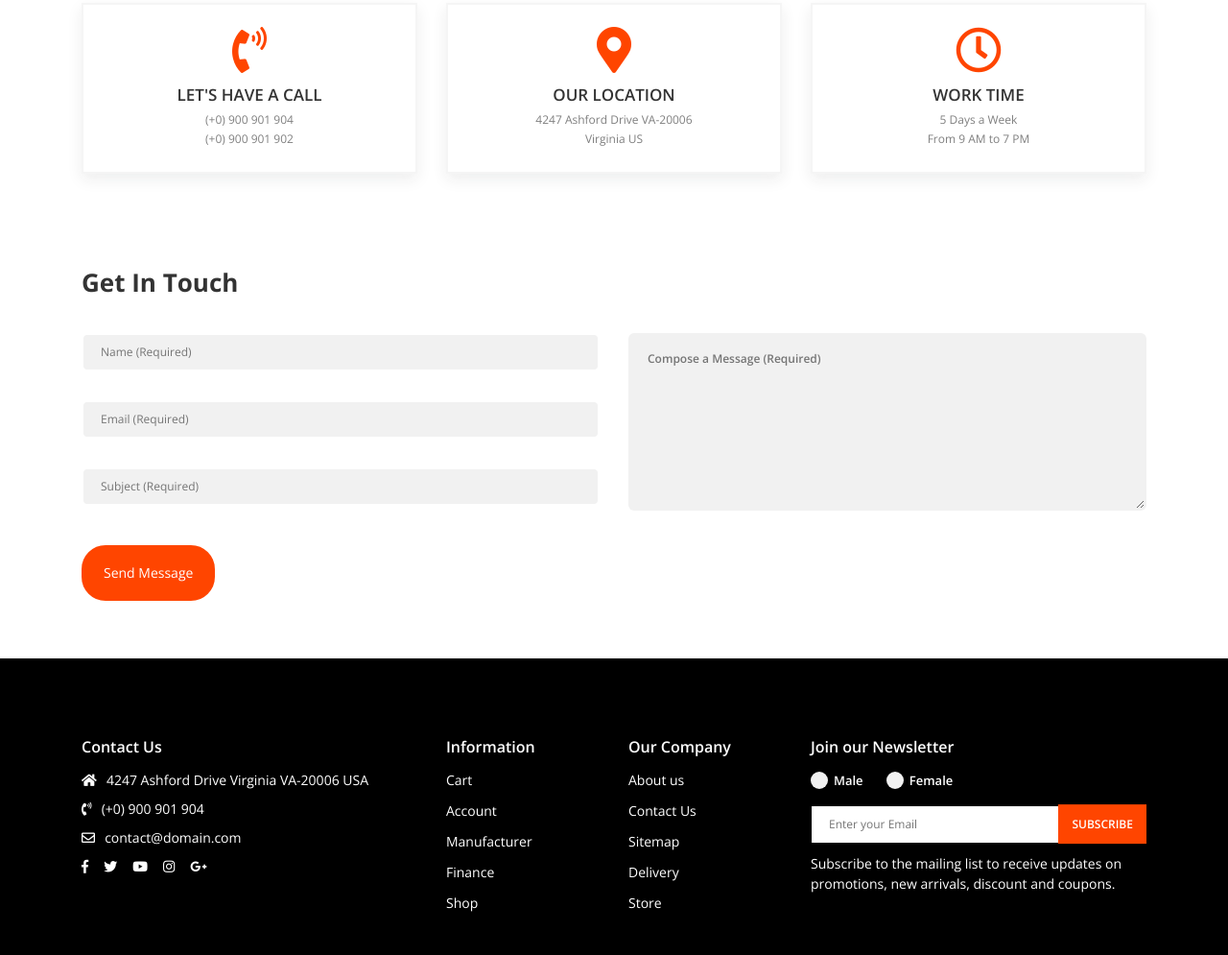
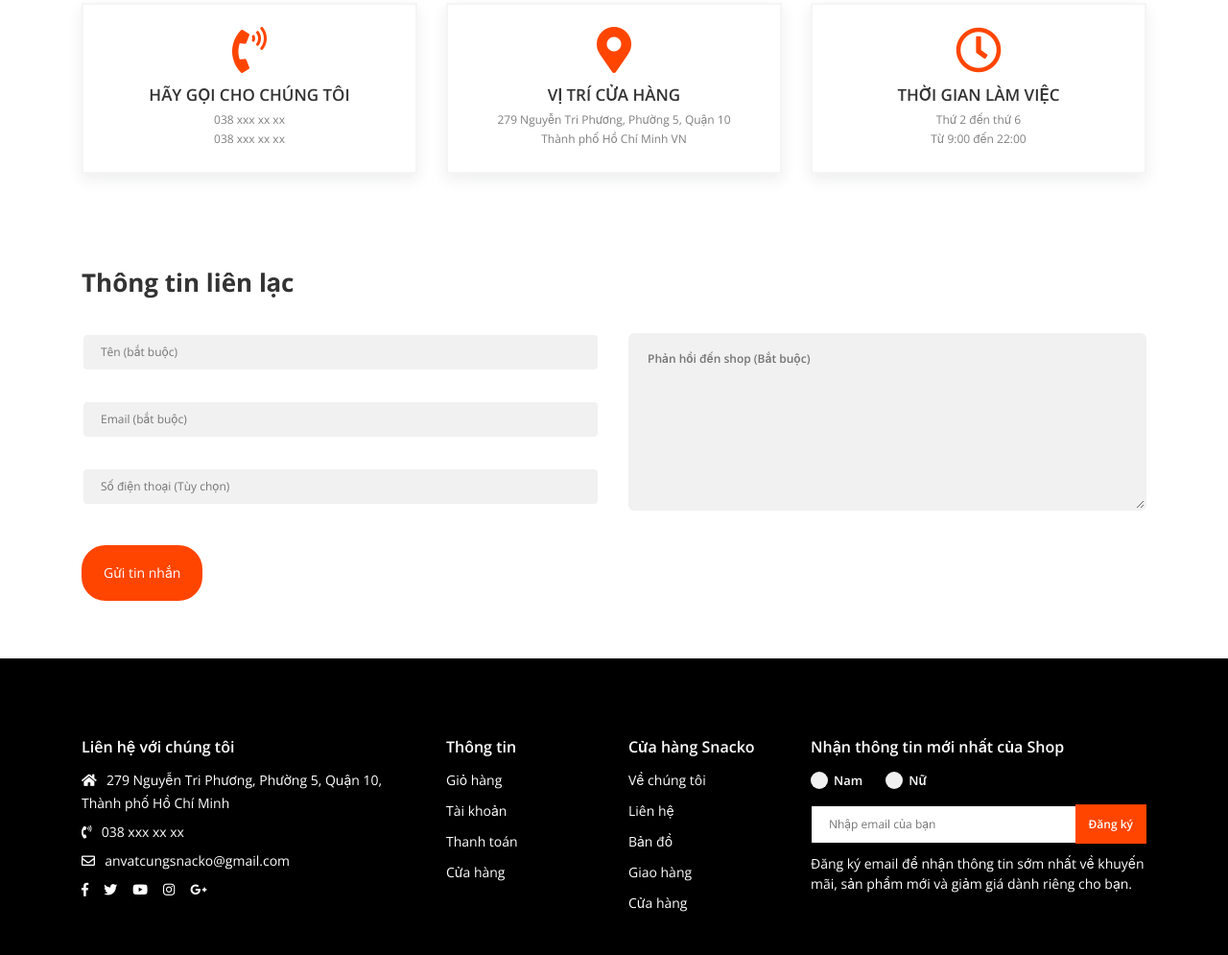
Before and after one commit to thilinnd/AnvatcungSnacko, a plain HTML site: page contact.html in a window 1280 px wide. Shown: the part 847-1842 px from the top of the page at 96% size. Drawn offline with nearby package versions, Linux system fonts and the light colour scheme; some packages are replaced by stand-ins of ours.

Commit message:
Update contact 2511

```diff
--- a/contact.html
+++ b/contact.html
@@ -157,12 +157,12 @@
                                         </ul>
                                         <!--====== End - Dropdown ======-->
                                     </li>
-                                    <li data-tooltip="tooltip" data-placement="left" title="Contact">
+                                    <li data-tooltip="tooltip" data-placement="left" title="Liên hệ">
 
                                         <a href="tel:+0900901904"><i class="fas fa-phone-volume"></i></a></li>
                                     <li data-tooltip="tooltip" data-placement="left" title="Mail">
 
-                                        <a href="mailto:contact@domain.com"><i class="far fa-envelope"></i></a></li>
+                                        <a href="anvatcungsnacko@gmail.com"><i class="far fa-envelope"></i></a></li>
                                 </ul>
                                 <!--====== End - List ======-->
                             </div>
@@ -1148,7 +1148,7 @@
                                                 <a href="about.html">About us</a></li>
                                             <li>
 
-                                                <a href="contact.html">Contact</a></li>
+                                                <a href="contact.html"> Liên hệ </a></li>
                                             <li>
 
                                                 <a href="404.html">404</a></li>
@@ -1389,10 +1389,10 @@
                                 <ul class="breadcrumb__list">
                                     <li class="has-separator">
 
-                                        <a href="index.html">Home</a></li>
+                                        <a href="index.html">Trang chủ</a></li>
                                     <li class="is-marked">
 
-                                        <a href="contact.html">Contact</a></li>
+                                        <a href="contact.html">Liên hệ</a></li>
                                 </ul>
                             </div>
                         </div>
@@ -1434,11 +1434,11 @@
                                     <div class="contact-o__wrap">
                                         <div class="contact-o__icon"><i class="fas fa-phone-volume"></i></div>
 
-                                        <span class="contact-o__info-text-1">LET'S HAVE A CALL</span>
-
-                                        <span class="contact-o__info-text-2">(+0) 900 901 904</span>
-
-                                        <span class="contact-o__info-text-2">(+0) 900 901 902</span>
+                                        <span class="contact-o__info-text-1">HÃY GỌI CHO CHÚNG TÔI</span>
+
+                                        <span class="contact-o__info-text-2">038 xxx xx xx</span>
+
+                                        <span class="contact-o__info-text-2">038 xxx xx xx</span>
                                     </div>
                                 </div>
                             </div>
@@ -1447,11 +1447,11 @@
                                     <div class="contact-o__wrap">
                                         <div class="contact-o__icon"><i class="fas fa-map-marker-alt"></i></div>
 
-                                        <span class="contact-o__info-text-1">OUR LOCATION</span>
-
-                                        <span class="contact-o__info-text-2">4247 Ashford Drive VA-20006</span>
-
-                                        <span class="contact-o__info-text-2">Virginia US</span>
+                                        <span class="contact-o__info-text-1">VỊ TRÍ CỬA HÀNG</span>
+
+                                        <span class="contact-o__info-text-2">279 Nguyễn Tri Phương, Phường 5, Quận 10</span>
+
+                                        <span class="contact-o__info-text-2">Thành phố Hồ Chí Minh VN</span>
                                     </div>
                                 </div>
                             </div>
@@ -1460,11 +1460,11 @@
                                     <div class="contact-o__wrap">
                                         <div class="contact-o__icon"><i class="far fa-clock"></i></div>
 
-                                        <span class="contact-o__info-text-1">WORK TIME</span>
-
-                                        <span class="contact-o__info-text-2">5 Days a Week</span>
-
-                                        <span class="contact-o__info-text-2">From 9 AM to 7 PM</span>
+                                        <span class="contact-o__info-text-1">THỜI GIAN LÀM VIỆC</span>
+
+                                        <span class="contact-o__info-text-2">Thứ 2 đến thứ 6</span>
+
+                                        <span class="contact-o__info-text-2">Từ 9:00 đến 22:00</span>
                                     </div>
                                 </div>
                             </div>
@@ -1486,7 +1486,7 @@
                             <div class="col-lg-12">
                                 <div class="contact-area u-h-100">
                                     <div class="contact-area__heading">
-                                        <h2>Get In Touch</h2>
+                                        <h2>Thông tin liên lạc</h2>
                                     </div>
                                     <form class="contact-f" method="post" action="index.html">
                                         <div class="row">
@@ -1495,26 +1495,26 @@
 
                                                     <label for="c-name"></label>
 
-                                                    <input class="input-text input-text--border-radius input-text--primary-style" type="text" id="c-name" placeholder="Name (Required)" required></div>
+                                                    <input class="input-text input-text--border-radius input-text--primary-style" type="text" id="c-name" placeholder="Tên (bắt buộc)" required></div>
                                                 <div class="u-s-m-b-30">
 
                                                     <label for="c-email"></label>
 
-                                                    <input class="input-text input-text--border-radius input-text--primary-style" type="text" id="c-email" placeholder="Email (Required)" required></div>
+                                                    <input class="input-text input-text--border-radius input-text--primary-style" type="text" id="c-email" placeholder="Email (bắt buộc)" required></div>
                                                 <div class="u-s-m-b-30">
 
                                                     <label for="c-subject"></label>
 
-                                                    <input class="input-text input-text--border-radius input-text--primary-style" type="text" id="c-subject" placeholder="Subject (Required)" required></div>
+                                                    <input class="input-text input-text--border-radius input-text--primary-style" type="text" id="c-subject" placeholder="Số điện thoại (Tùy chọn)" optional></div>
                                             </div>
                                             <div class="col-lg-6 col-md-6 u-h-100">
                                                 <div class="u-s-m-b-30">
 
-                                                    <label for="c-message"></label><textarea class="text-area text-area--border-radius text-area--primary-style" id="c-message" placeholder="Compose a Message (Required)" required></textarea></div>
+                                                    <label for="c-message"></label><textarea class="text-area text-area--border-radius text-area--primary-style" id="c-message" placeholder="Phản hồi đến shop (Bắt buộc)" required></textarea></div>
                                             </div>
                                             <div class="col-lg-12">
 
-                                                <button class="btn btn--e-brand-b-2" type="submit">Send Message</button></div>
+                                                <button class="btn btn--e-brand-b-2" type="submit">Gửi tin nhắn</button></div>
                                         </div>
                                     </form>
                                 </div>
@@ -1537,16 +1537,16 @@
                         <div class="col-lg-4 col-md-6">
                             <div class="outer-footer__content u-s-m-b-40">
 
-                                <span class="outer-footer__content-title">Contact Us</span>
+                                <span class="outer-footer__content-title">Liên hệ với chúng tôi</span>
                                 <div class="outer-footer__text-wrap"><i class="fas fa-home"></i>
 
-                                    <span>4247 Ashford Drive Virginia VA-20006 USA</span></div>
+                                    <span>279 Nguyễn Tri Phương, Phường 5, Quận 10, Thành phố Hồ Chí Minh</span></div>
                                 <div class="outer-footer__text-wrap"><i class="fas fa-phone-volume"></i>
 
-                                    <span>(+0) 900 901 904</span></div>
+                                    <span>038 xxx xx xx</span></div>
                                 <div class="outer-footer__text-wrap"><i class="far fa-envelope"></i>
 
-                                    <span>contact@domain.com</span></div>
+                                    <span>anvatcungsnacko@gmail.com</span></div>
                                 <div class="outer-footer__social">
                                     <ul>
                                         <li>
@@ -1573,24 +1573,22 @@
                                 <div class="col-lg-6 col-md-6">
                                     <div class="outer-footer__content u-s-m-b-40">
 
-                                        <span class="outer-footer__content-title">Information</span>
+                                        <span class="outer-footer__content-title">Thông tin</span>
                                         <div class="outer-footer__list-wrap">
                                             <ul>
                                                 <li>
 
-                                                    <a href="cart.html">Cart</a></li>
+                                                    <a href="cart.html">Giỏ hàng</a></li>
                                                 <li>
 
-                                                    <a href="dashboard.html">Account</a></li>
+                                                    <a href="dashboard.html">Tài khoản</a></li>
+
                                                 <li>
 
-                                                    <a href="shop-side-version-2.html">Manufacturer</a></li>
+                                                    <a href="dash-payment-option.html">Thanh toán </a></li>
                                                 <li>
 
-                                                    <a href="dash-payment-option.html">Finance</a></li>
-                                                <li>
-
-                                                    <a href="shop-side-version-2.html">Shop</a></li>
+                                                    <a href="shop-side-version-2.html">Cửa hàng</a></li>
                                             </ul>
                                         </div>
                                     </div>
@@ -1599,23 +1597,23 @@
                                     <div class="outer-footer__content u-s-m-b-40">
                                         <div class="outer-footer__list-wrap">
 
-                                            <span class="outer-footer__content-title">Our Company</span>
+                                            <span class="outer-footer__content-title">Cửa hàng Snacko</span>
                                             <ul>
                                                 <li>
 
-                                                    <a href="about.html">About us</a></li>
+                                                    <a href="about.html">Về chúng tôi</a></li>
                                                 <li>
 
-                                                    <a href="contact.html">Contact Us</a></li>
+                                                    <a href="contact.html">Liên hệ</a></li>
                                                 <li>
 
-                                                    <a href="index.html">Sitemap</a></li>
+                                                    <a href="index.html">Bản đồ</a></li>
                                                 <li>
 
-                                                    <a href="dash-my-order.html">Delivery</a></li>
+                                                    <a href="dash-my-order.html">Giao hàng</a></li>
                                                 <li>
 
-                                                    <a href="shop-side-version-2.html">Store</a></li>
+                                                    <a href="shop-side-version-2.html">Cửa hàng</a></li>
                                             </ul>
                                         </div>
                                     </div>
@@ -1625,7 +1623,7 @@
                         <div class="col-lg-4 col-md-12">
                             <div class="outer-footer__content">
 
-                                <span class="outer-footer__content-title">Join our Newsletter</span>
+                                <span class="outer-footer__content-title">Nhận thông tin mới nhất của Shop</span>
                                 <form class="newsletter">
                                     <div class="u-s-m-b-15">
                                         <div class="radio-box newsletter__radio">
@@ -1633,25 +1631,25 @@
                                             <input type="radio" id="male" name="gender">
                                             <div class="radio-box__state radio-box__state--primary">
 
-                                                <label class="radio-box__label" for="male">Male</label></div>
+                                                <label class="radio-box__label" for="male">Nam</label></div>
                                         </div>
                                         <div class="radio-box newsletter__radio">
 
                                             <input type="radio" id="female" name="gender">
                                             <div class="radio-box__state radio-box__state--primary">
 
-                                                <label class="radio-box__label" for="female">Female</label></div>
+                                                <label class="radio-box__label" for="female">Nữ</label></div>
                                         </div>
                                     </div>
                                     <div class="newsletter__group">
 
                                         <label for="newsletter"></label>
 
-                                        <input class="input-text input-text--only-white" type="text" id="newsletter" placeholder="Enter your Email">
-
-                                        <button class="btn btn--e-brand newsletter__btn" type="submit">SUBSCRIBE</button></div>
-
-                                    <span class="newsletter__text">Subscribe to the mailing list to receive updates on promotions, new arrivals, discount and coupons.</span>
+                                        <input class="input-text input-text--only-white" type="text" id="newsletter" placeholder="Nhập email của bạn">
+
+                                        <button class="btn btn--e-brand newsletter__btn" type="submit">Đăng ký</button></div>
+
+                                    <span class="newsletter__text">Đăng ký email để nhận thông tin sớm nhất về khuyến mãi, sản phẩm mới và giảm giá dành riêng cho bạn.</span>
                                 </form>
                             </div>
                         </div>
```
